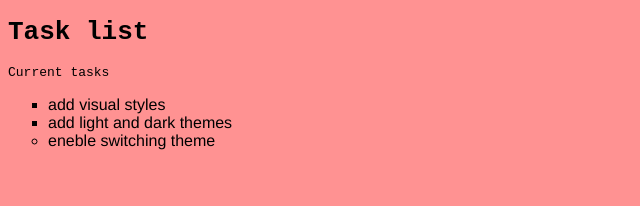
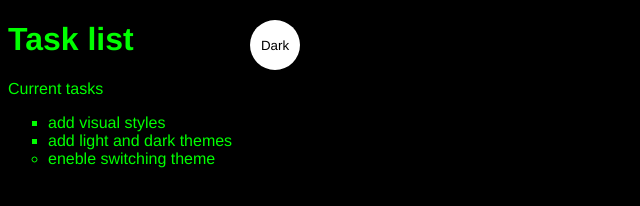
Before and after one commit to ErickMeucci/Curso-fundacaobradesco-html-javascript-css, a plain HTML site: page index.html in a window 1280 px wide. Shown: the whole page, without its empty margins (0-640 px from the left). Drawn offline with Linux system fonts and the light colour scheme.

Commit message:
Finalizado

```diff
--- a/app.js
+++ b/app.js
@@ -0,0 +1,16 @@
+'use strict'
+const switcher = document.querySelector('.btn');
+
+switcher.addEventListener('click',function(){
+    document.body.ClassList.toggle('dark-theme')
+
+
+    var className = document.body.className;
+    if(className == 'light-theme') {
+        this.texContent = "dark"
+        console.log('current class name: '+ className);
+    }
+    else{
+        this.texContent = "Light";
+    }
+});
--- a/index.html
+++ b/index.html
@@ -2,11 +2,10 @@
 <html lang="en">
 <head>
     <meta charset="UTF-8">
-    <meta name="viewport" content="width=device-width, initial-scale=1.0">
     <title>Tentando criar um site</title>
     <link rel="stylesheet" href="main.css">
 </head>
-<body class= "light-theme" >
+<body class= "dark-theme" >
     <h1>Task list</h1>
     <p id="msg">Current tasks</p>
     <ul>
@@ -14,5 +13,10 @@
         <li class="list">add light and dark themes</li>
         <li>eneble switching theme</li>
     </ul>
+<div>
+    <button class="btn">Dark</button>
+</div>
+<script src = "app.js"></script>
+<noscript>you need to enable javascript to view the full site.</noscript>
 </body>
 </html>
--- a/main.css
+++ b/main.css
@@ -1,6 +1,4 @@
-body{
-    font-family: monospace;
-}
+
 ul{
     font-family: Helvetica;
 }
@@ -12,10 +10,40 @@ li {
     list-style: square;
 }
 
-#msg {
-    font-family: monospace;
+
+:root{
+    --green: #00ff00;
+    --white: #ffffff;
+    --black: #000000;
+}
+*{
+    color: var(--fontColor);
+    font-family: Helvetica;
+}
+body{
+    background: var(--bg);
 }
 .light-theme {
-    color: #000000;
-    background: #ff9292
+    --bg: var(--green);
+    --fontColor:var(--black);
+    --btnBg:var(--black) ;
+    --btnFontColor: var(--white);
 }
+.dark-theme{
+    --bg: var(--black);
+    --fontColor: var(--green);
+    --btnBg:var(--white) ;
+    --btnFontColor: var(--black);
+}
+.btn{
+    position: absolute;
+    top: 20px;
+    left: 250px;
+    height: 50px;
+    width: 50px;
+    border-radius: 50%;
+    border: none;
+    color: var(--btnFontColor);
+    background-color: var(--btnBg);
+}
+.btn:focus{ outline-style: none;}
```
